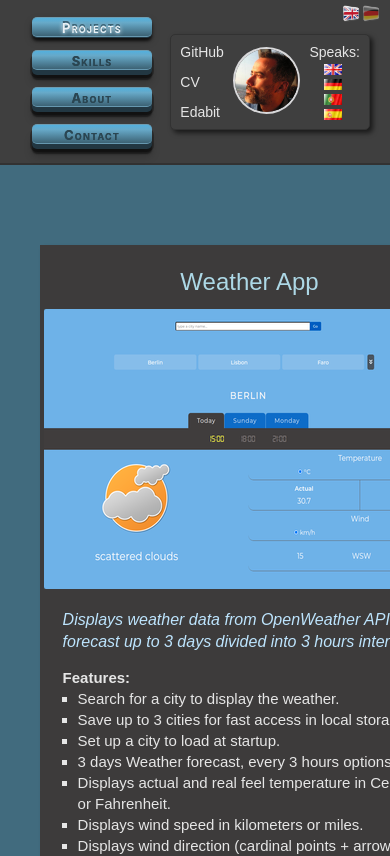
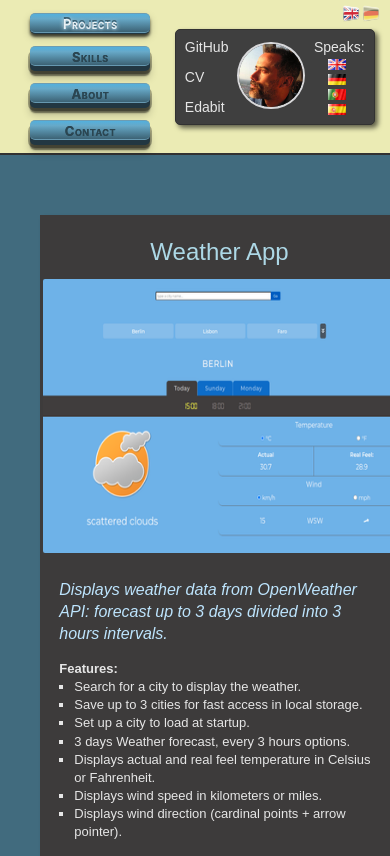
Before and after one commit to hugCarvalho/portfolio, a React (Create React App) app: page /#/projects in a window 390 px wide. Shown: the top 856 px of the page. Built offline with nearby package versions, Linux system fonts and the light colour scheme.

Commit message:
Header: minor css adjustments. Projects: Minor media queries adjustments

```diff
--- a/src/components/Header/MyInfoCard/RenderMyInfoCard.js
+++ b/src/components/Header/MyInfoCard/RenderMyInfoCard.js
@@ -6,7 +6,7 @@
 
 function RenderMyInfoCard() {
   return (
-    <section className="RenderMyInfoCard" data-testid="My Info Card">
+    <section className="RenderMyInfoCard" id="mycard" data-testid="My Info Card">
       <MyInfoCardLinks />
       <MyPic />
       <LanguagesSpoken />
--- a/src/components/Header/NavButtons/Button3D.scss
+++ b/src/components/Header/NavButtons/Button3D.scss
@@ -1,7 +1,8 @@
 //Adapted from 3dButton code from Alex Zaworski https://codepen.io/alexzaworski/pen/LEWRxm
-
+//line-height: 59
 // $height: 65; //original
-$height: 55;
+$line-height: 53;
+$height: 52; //55
 $depth: 6; //original
 $depth: 4;
 $color: #3c6274;
@@ -36,7 +37,7 @@
     color: $text-color;
   }
   height: $height + px;
-  line-height: $height + px;
+  line-height: $line-height + px;
   // padding: 0 (($height/2) + px);
 
   background: linear-gradient(
@@ -92,7 +93,91 @@
   }
 }
 
-@media (max-width: 628px) {
+// @media (max-width: 1024px) {
+//   $height: 20;
+//   .button3D {
+//     text-shadow: 0 0;
+//     min-width: 120px;
+//     font-size: 1.3rem;
+//     height: $height + px;
+//     line-height: $height + px;
+
+//     background: linear-gradient(
+//       to bottom,
+//       saturate(lighten($color, 25%), 35%) 0%,
+//       saturate(lighten($color, 25%), 15%) 26%,
+//       $color 100%
+//     );
+
+//     &:hover {
+//       background: linear-gradient(
+//         to bottom,
+//         lighten(saturate(lighten($color, 35%), 35%), $lighten-on-hover) 0%,
+//         lighten(saturate(lighten($color, 28%), 15%), $lighten-on-hover) 26%,
+//         lighten($color, $lighten-on-hover) 100%
+//       );
+//     }
+//     &:active,
+//     &.active {
+//       top: $depth + px;
+//       text-shadow: 0 -2px 0 darken($color, 0%), 0 1px 1px lighten($color, 20%),
+//         0 0 4px white;
+//       color: lighten($color, 59%);
+//       &:before {
+//         top: 0;
+//         box-shadow: 0 3px 3px rgba(0, 0, 0, 0.7), 0 3px 9px rgba(0, 0, 0, 0.2);
+//       }
+//     }
+//     &:before {
+//       height: ($height) + px; //ok
+//       transition: all (($button-speed * 0.3) + s) $timing-function;
+//     }
+//   }
+// }
+@media (max-width: 1140px) {
+  $height: 25;
+  .button3D {
+    background-color: yellow;
+    text-shadow: 0 0;
+    min-width: 120px;
+    font-size: 1.3rem;
+    height: $height + px;
+    line-height: $height + px;
+
+    background: linear-gradient(
+      to bottom,
+      saturate(lighten($color, 25%), 35%) 0%,
+      saturate(lighten($color, 25%), 15%) 26%,
+      $color 100%
+    );
+
+    &:hover {
+      background: linear-gradient(
+        to bottom,
+        lighten(saturate(lighten($color, 35%), 35%), $lighten-on-hover) 0%,
+        lighten(saturate(lighten($color, 28%), 15%), $lighten-on-hover) 26%,
+        lighten($color, $lighten-on-hover) 100%
+      );
+    }
+    &:active,
+    &.active {
+      top: $depth + px;
+      text-shadow: 0 -2px 0 darken($color, 0%), 0 1px 1px lighten($color, 20%),
+        0 0 4px white;
+      color: lighten($color, 59%);
+      &:before {
+        top: 0;
+        box-shadow: 0 3px 3px rgba(0, 0, 0, 0.7), 0 3px 9px rgba(0, 0, 0, 0.2);
+      }
+    }
+    &:before {
+      height: ($height) + px; //ok
+      transition: all (($button-speed * 0.3) + s) $timing-function;
+    }
+  }
+}
+
+@media (max-width: 630px) {
   $height: 20;
   .button3D {
     text-shadow: 0 0;
--- a/src/components/Header/NavButtons/RenderNavButtons.scss
+++ b/src/components/Header/NavButtons/RenderNavButtons.scss
@@ -1,34 +1,33 @@
 .RenderNavButtons {
-  //background-color: rgb(7, 143, 221);
-  padding: 10px 5px;
+  // background-color: rgb(7, 143, 221);
+  padding: 0px 5px;
   text-align: center;
 
   .button-text {
     font-variant: small-caps;
     text-transform: capitalize;
-    letter-spacing: 0.09em;
+    letter-spacing: 0.04em;
   }
 }
 
-@media (max-width: 1240px) {
+@media (max-width: 1140px) {
   .RenderNavButtons {
     // background-color: rgb(221, 7, 132);
     width: 400px;
   }
 }
 
-@media (max-width: 628px) {
+@media (max-width: 630px) {
   .RenderNavButtons {
-    //background-color: rgb(57, 221, 7);
-    margin-top: -20px;
-    left: 0px;
+    // background-color: rgb(57, 221, 7);
+    width: 150px;
+    margin-bottom: 7px;
   }
 }
 
-@media (max-width: 555px) {
-  .RenderNavButtons {
-    //background-color: rgb(7, 221, 185);
-    text-align: start;
-    margin-top: -10px;
-  }
-}
+// @media (max-width: 555px) {
+//   .RenderNavButtons {
+//     background-color: rgb(7, 221, 185);
+//     text-align: start;
+//   }
+// }
--- a/src/components/Header/PortfolioTitle/RenderPortfolioTitle.js
+++ b/src/components/Header/PortfolioTitle/RenderPortfolioTitle.js
@@ -4,14 +4,14 @@
 
 function RenderPortfolioTitle() {
   return (
-    <Link to="/projects">
-      <section className="RenderPortfolioTitle" role="banner">
-        <h1>
-          <span>Hugo's</span>
-          <span>Portfolio</span>
+    <section className="RenderPortfolioTitle" role="banner">
+      <Link to="/projects">
+        <h1 title="my projects">
+          <span id="hugo">Hugo's</span>
+          <span id="portfolio">Portfolio</span>
         </h1>
-      </section>
-    </Link>
+      </Link>
+    </section>
   );
 }
 
--- a/src/components/Header/PortfolioTitle/RenderPortfolioTitle.scss
+++ b/src/components/Header/PortfolioTitle/RenderPortfolioTitle.scss
@@ -1,6 +1,7 @@
 .RenderPortfolioTitle {
   display: flex;
   flex-direction: column;
+  // background-color: pink;
 
   h1 {
     display: flex;
@@ -9,7 +10,7 @@
       color: #222;
       font-weight: 500;
       font-family: "times", "serif";
-      font-size: 4.2rem;
+      font-size: 3.1rem;
       text-shadow: 0px 1px 1px #4d4d4d;
     }
     :last-child {
@@ -17,7 +18,7 @@
       font-weight: 500;
       color: #222;
       font-family: "times", "serif";
-      font-size: 6rem;
+      font-size: 4rem;
       text-shadow: 2px 2px 2px #4d4d4d;
       background-clip: text;
       -webkit-background-clip: text;
@@ -26,20 +27,20 @@
   }
 }
 
-@media (max-width: 920px) {
+@media (max-width: 1140px) {
+  .RenderPortfolioTitle {
+    // background-color: lime;
+    #hugo {
+      font-size: 2.4rem;
+    }
+    #portfolio {
+      font-size: 3.8rem;
+    }
+  }
+}
+
+@media (max-width: 630px) {
   .RenderPortfolioTitle {
     display: none;
   }
 }
-
-@media (max-width: 1024px) {
-  .RenderPortfolioTitle {
-    //background-color: lime;
-    :first-child {
-      font-size: 3.4rem;
-    }
-    :last-child {
-      font-size: 4.8rem;
-    }
-  }
-}
--- a/src/components/Header/RenderHeader.scss
+++ b/src/components/Header/RenderHeader.scss
@@ -3,26 +3,24 @@
 .Header {
   background-color: $main-gray;
   position: relative;
+  padding: 0 6px;
+  // position: -webkit-sticky; /* Safari */
+  // position: sticky;
+  top: 0;
+  left: 0;
   width: 100%;
-  height: 190px;
-  min-height: 165px;
+  min-height: 155px;
   border-bottom: 2px solid darken($main-gray, 5%);
-  z-index: 0;
+  z-index: 2;
 
   display: flex;
   align-items: center;
-  justify-content: space-around;
+  justify-content: space-evenly;
 }
 
-@media (max-width: 1024px) {
+@media (max-width: 630px) {
   .Header {
-    //background-color: rgb(205, 50, 109);
-    padding: 0 6px;
+    background-color: rgb(235, 235, 180);
+    height: 150px;
   }
 }
-@media (max-width: 622px) {
-  .Header {
-    height: 150px;
-    padding: 0 20px;
-  }
-}
--- a/src/components/Pages/About/RenderAbout.scss
+++ b/src/components/Pages/About/RenderAbout.scss
@@ -1,6 +1,6 @@
 .RenderAbout {
   background-color: rgba(200, 204, 202, 0.767);
-  min-height: calc(100vh - 270px);
+  min-height: calc(100vh - 235px);
   padding: 10px 16% 70px;
   font-family: serif, "monospace";
 
--- a/src/components/Pages/Contact/RenderContact.scss
+++ b/src/components/Pages/Contact/RenderContact.scss
@@ -1,8 +1,10 @@
 .Contact {
   background-color: hsla(150, 4%, 79%, 0.767);
+  background-color: hsla(60, 58%, 81%, 0.767);
+
   min-height: calc(
-    100vh - 270px
-  ); //100vh - (header-height = 190 + footer-height = 70)
+    100vh - 235px
+  ); //100vh - (header-height = 155 + footer-height = 70 extra=10)
   padding: 70px 16%;
   font-size: 2.5rem;
 
--- a/src/components/Pages/Projects/ProjectCard/ProjectCard.scss
+++ b/src/components/Pages/Projects/ProjectCard/ProjectCard.scss
@@ -132,7 +132,9 @@
   }
 }
 @media (max-width: 430px) {
+  .ProjectCard {
     .container__card {
+      background-color: beige;
       width: 390px;
       margin-top: -20px;
     }
@@ -144,21 +146,29 @@
       display: flex;
     }
   }
+}
 
 @media (max-width: 400px) {
+  .ProjectCard {
+    font-size: 1.3rem;
     .container__card {
       width: 360px;
     }
   }
+}
 
 @media (max-width: 360px) {
+  .ProjectCard {
     .container__card {
       width: 346px;
     }
   }
+}
 
 @media (max-width: 321px) {
+  .ProjectCard {
     .container__card {
-    width: 312px;
+      width: 320px;
     }
   }
+}
--- a/src/components/Pages/Projects/RenderProjects.scss
+++ b/src/components/Pages/Projects/RenderProjects.scss
@@ -1,6 +1,7 @@
 .RenderProjects {
   background-color: lighten(#3c6274, 3%);
-  min-height: calc(100vh - 280px);
+  //background-color: lighten(#2d627a, 1%);
+  min-height: calc(100vh - 235px);
   padding: 80px 5% 0;
 }
 
--- a/src/components/Pages/Projects/data/projectsData.js
+++ b/src/components/Pages/Projects/data/projectsData.js
@@ -119,7 +119,7 @@
     techInfo: {
       main: "REACT (Hooks) + REDUX",
       styled: "SASS (scss)",
-      tested: "Jest and React Testing Library",
+      tested: "JEST and React Testing Library",
       responsive: false,
       specsText: { en: "", de: "" },
       specs: ["useDispatch", "useSelector", "useEffect", "useState", "useReducer", "API"],
@@ -151,7 +151,7 @@
     techInfo: {
       main: "REACT (Hooks)",
       styled: "SASS (scss)",
-      tested: "Jest and React Testing Library",
+      tested: "JEST and React Testing Library",
       responsive: true,
       specsText: { en: "Semantic HTML" },
       specs: [
--- a/src/components/Pages/Skills/RenderSkills.scss
+++ b/src/components/Pages/Skills/RenderSkills.scss
@@ -1,6 +1,6 @@
 .Skills {
   background-color: #3c6274;
-  min-height: calc(100vh - 270px); //footer + padding
+  min-height: calc(100vh - 235px); //footer + padding
   display: flex;
   padding: 70px 12% 40px;
   align-items: center;
```
Lines whose indentation alone changed are shown as unchanged.
